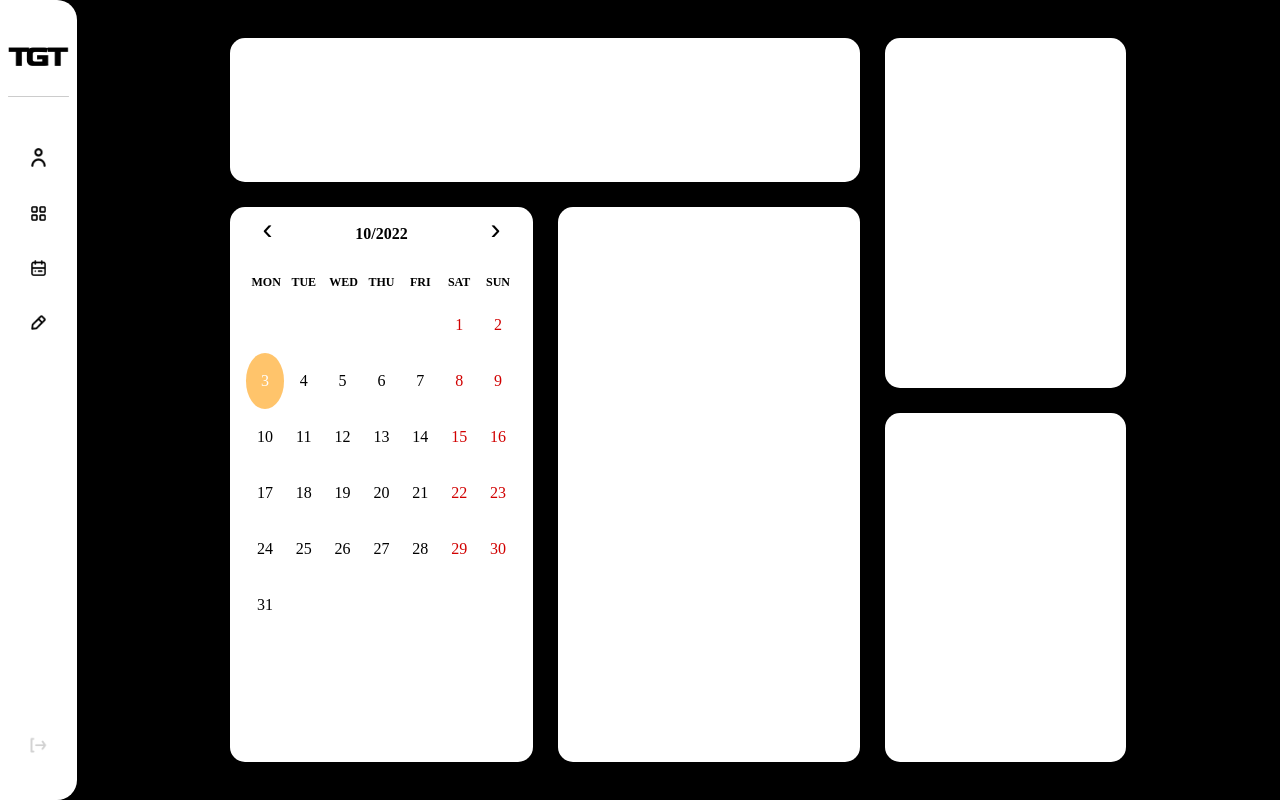
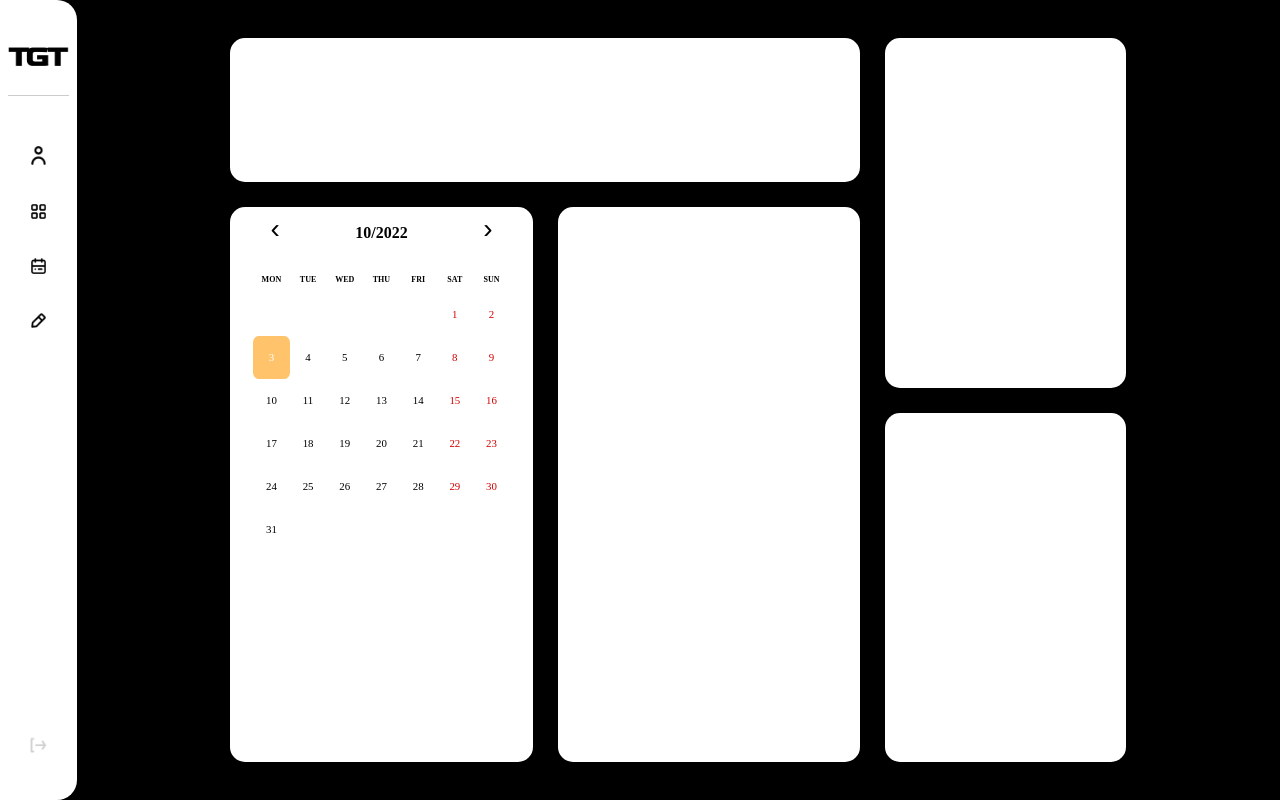
Before and after one commit to assayw119/TGT_front, a React (Create React App) app in the folder frontend/: page / in a window 1280 px wide. Built offline with nearby package versions, Linux system fonts and the light colour scheme; a web font is replaced by a local one.

Commit message:
style: modify css

```diff
--- a/frontend/public/public.css
+++ b/frontend/public/public.css
@@ -1,5 +1,5 @@
 @font-face {
-  font-family: 'DM Sans';
+  font-family: 'DMSans';
   src: url('./font/gmarket_medium.TTF');
 }
 
@@ -8,7 +8,7 @@ body {
   margin: 0;
   background-color: black;
   height: 100%;
-  font-family: 'DM Sans', sans-serif;
+  font-family: 'DMSans', sans-serif;
 }
 
 #root {
--- a/frontend/src/static/css/calendar.css
+++ b/frontend/src/static/css/calendar.css
@@ -1,11 +1,7 @@
 /* 참고 : https://velog.io/@jh100m1/react-calendar-%EC%BB%A4%EC%8A%A4%ED%85%80-%EC%9E%A5%EC%9E%A5-7%EC%9D%BC%EA%B0%84%EC%9D%98-%EA%B3%A0%EA%B5%B0%EB%B6%84%ED%88%AC%EA%B8%B0 */
-@font-face {
-  font-family: 'DMSans';
-  src: url('../font/gmarket_medium.TTF');
-}
 
 .react-calendar {
-  width: 90%;
+  width: 85%;
   max-width: 100%;
   background: white;
   font-family: 'DMSans';
@@ -40,12 +36,12 @@
 .react-calendar__navigation__label > span {
   font-family: 'DMSans';
   font-weight: bold;
-  font-size: 16px;
+  font-size: 2vmin;
 }
 .react-calendar__navigation button {
   min-width: 44px;
   background: none;
-  font-size: 30px;
+  font-size: 3.5vmin;
 }
 .react-calendar__navigation button:disabled {
   background-color: #f0f0f0;
@@ -60,7 +56,7 @@
   text-transform: uppercase;
   font-weight: bold;
   text-decoration: none;
-  font-size: 12px;
+  font-size: 1vmin;
 }
 
 abbr[title] {
@@ -85,13 +81,13 @@ abbr[title] {
 /* 날짜들  */
 .react-calendar__tile {
   max-width: 100%;
-  padding: 20px 6.6667px;
+  padding: 2vmin 6.6667px;
   background: none;
   text-align: center;
-  line-height: 16px;
+  line-height: 1em;
   font-family: 'DMSans';
-  border-radius: 50%;
-  font-size: 16px;
+  border-radius: 15%;
+  font-size: 0.85vmax;
 }
 /* .react-calendar__tile:disabled {
     background-color: #f0f0f0;
```
